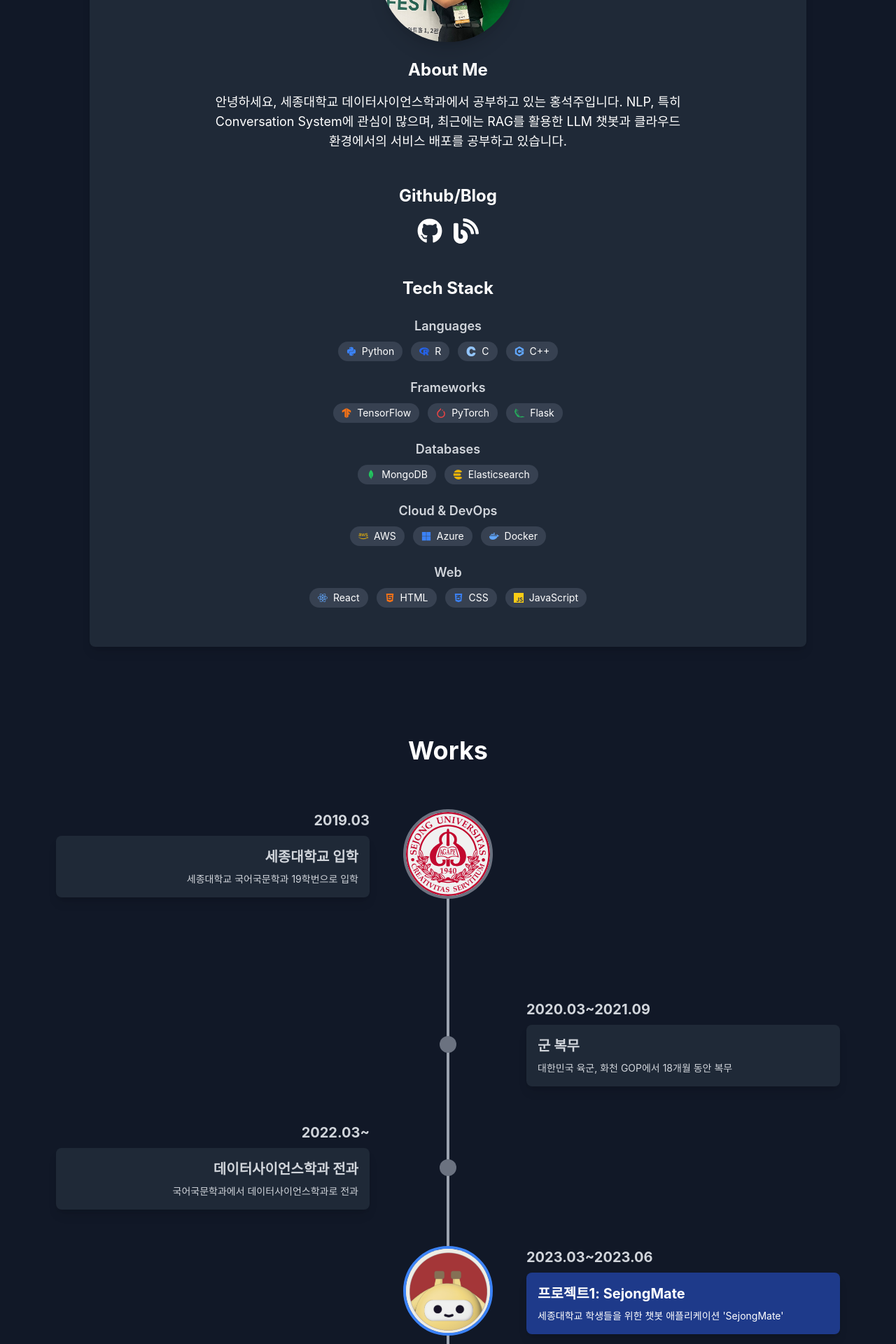
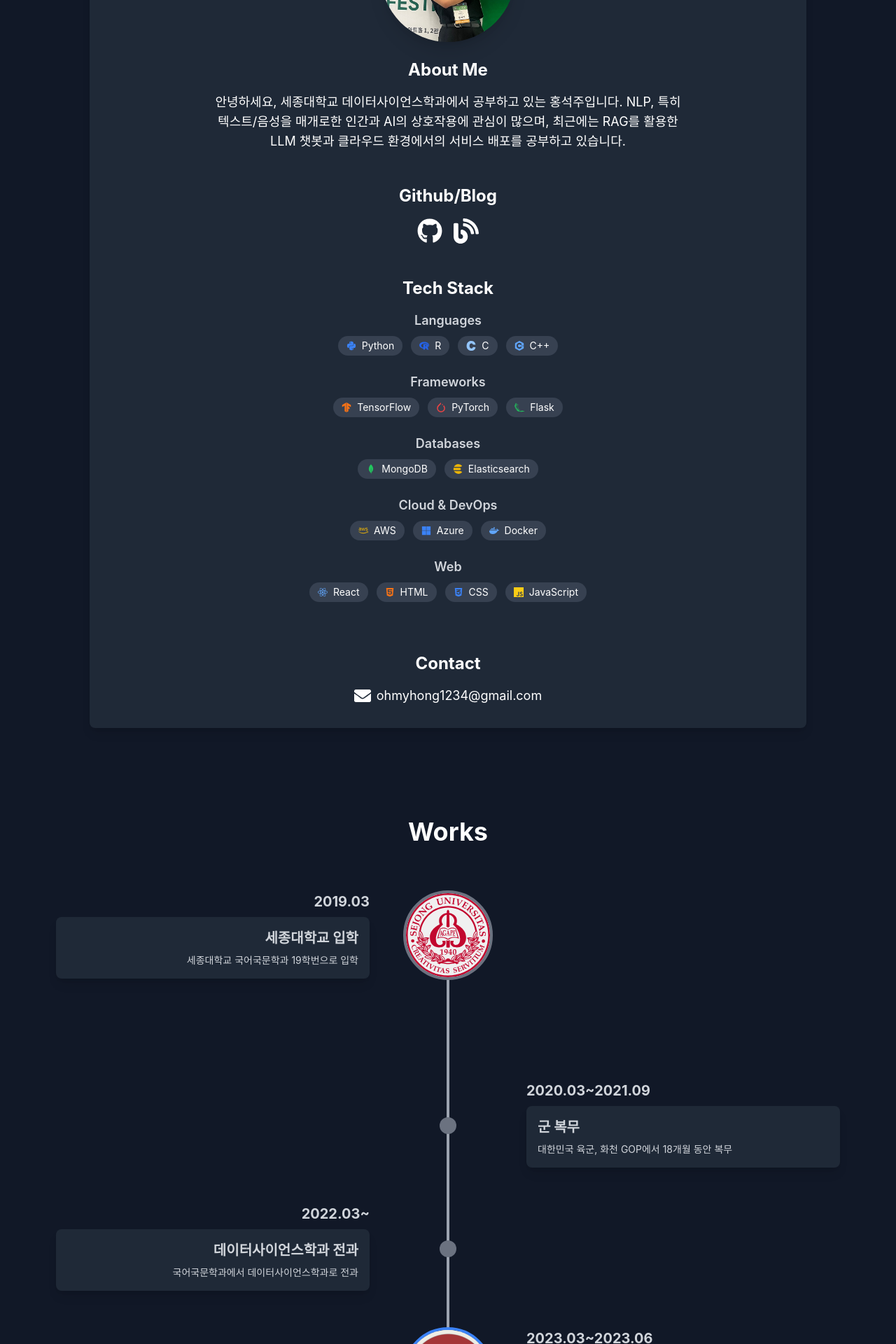
Before and after one commit to BambooStreet/portfolio_KR, a React (Create React App) app: page / in a window 1280 px wide. Shown: the part 300-2220 px from the top of the page at 70% size. Built offline with nearby package versions, Linux system fonts and the light colour scheme.

Commit message:
contact 추가

```diff
--- a/src/TimelinePortfolio.js
+++ b/src/TimelinePortfolio.js
@@ -1,5 +1,5 @@
 import React, { useState, lazy, Suspense } from 'react';
-import { FaGithub, FaBlog, FaPython, FaAws, FaDocker, FaMicrosoft, FaReact, FaHtml5, FaCss3Alt, FaRProject } from 'react-icons/fa';
+import { FaGithub, FaBlog, FaPython, FaAws, FaDocker, FaMicrosoft, FaReact, FaHtml5, FaCss3Alt, FaRProject,FaEnvelope  } from 'react-icons/fa';
 import { SiTensorflow, SiPytorch, SiFlask, SiMongodb, SiElasticsearch, SiC, SiCplusplus, SiJavascript } from 'react-icons/si';
 
 import universityImage from './images/sejong-logo.svg';
@@ -150,7 +150,7 @@ const AboutMe = () => {
           <h2 className="text-2xl font-bold mb-4">About Me</h2>
           <p className="text-lg">
             안녕하세요, 세종대학교 데이터사이언스학과에서 공부하고 있는 홍석주입니다.
-            NLP, 특히 Conversation System에 관심이 많으며, 최근에는 RAG를 활용한 LLM 챗봇과 클라우드 환경에서의 서비스 배포를 공부하고 있습니다.
+            NLP, 특히 텍스트/음성을 매개로한 인간과 AI의 상호작용에 관심이 많으며, 최근에는 RAG를 활용한 LLM 챗봇과 클라우드 환경에서의 서비스 배포를 공부하고 있습니다.
           </p>
         </div>
 
@@ -169,11 +169,21 @@ const AboutMe = () => {
 
         {/* Tech Stack Section */}
         <div className="text-center w-full">
-          <h2 className="text-2xl font-bold mb-6">Tech Stack</h2>
+          <h2 className="text-2xl font-bold mb-4">Tech Stack</h2>
           {Object.entries(techStack).map(([category, items]) => (
             <TechStackCategory key={category} title={category} items={items} />
           ))}
         </div>
+
+         {/* Contact Section */}
+         <div className="text-center w-full">
+          <h2 className="text-2xl font-bold mb-4">Contact</h2>
+          <div className="flex justify-center items-center">
+            <FaEnvelope size={24} className="text-white mr-2" />
+            <span className="text-white text-lg">ohmyhong1234@gmail.com</span>
+          </div>
+        </div>
+
       </div>
     </div>
   );
@@ -210,7 +220,7 @@ const TimelinePortfolio = () => {
     {
       id: 'sejongmate',
       year: '2023.03~2023.06',
-      event: "프로젝트1: SejongMate",
+      event: "프로젝트: SejongMate",
       description: "세종대학교 학생들을 위한 챗봇 애플리케이션 'SejongMate'",
       isHighlighted: true,
       imageSrc: project1Image,
@@ -227,8 +237,8 @@ const TimelinePortfolio = () => {
     },
     {
       id: 'helloworld',
-      year: '2024.06~2024.10',
-      event: "프로젝트2: HelloWorld",
+      year: '2024.06~',
+      event: "프로젝트: HelloWorld",
       description: "외국인 근로자를위한 통합 플랫폼 'HelloWorld'",
       isHighlighted: true,
       imageSrc: project2Image,
```
